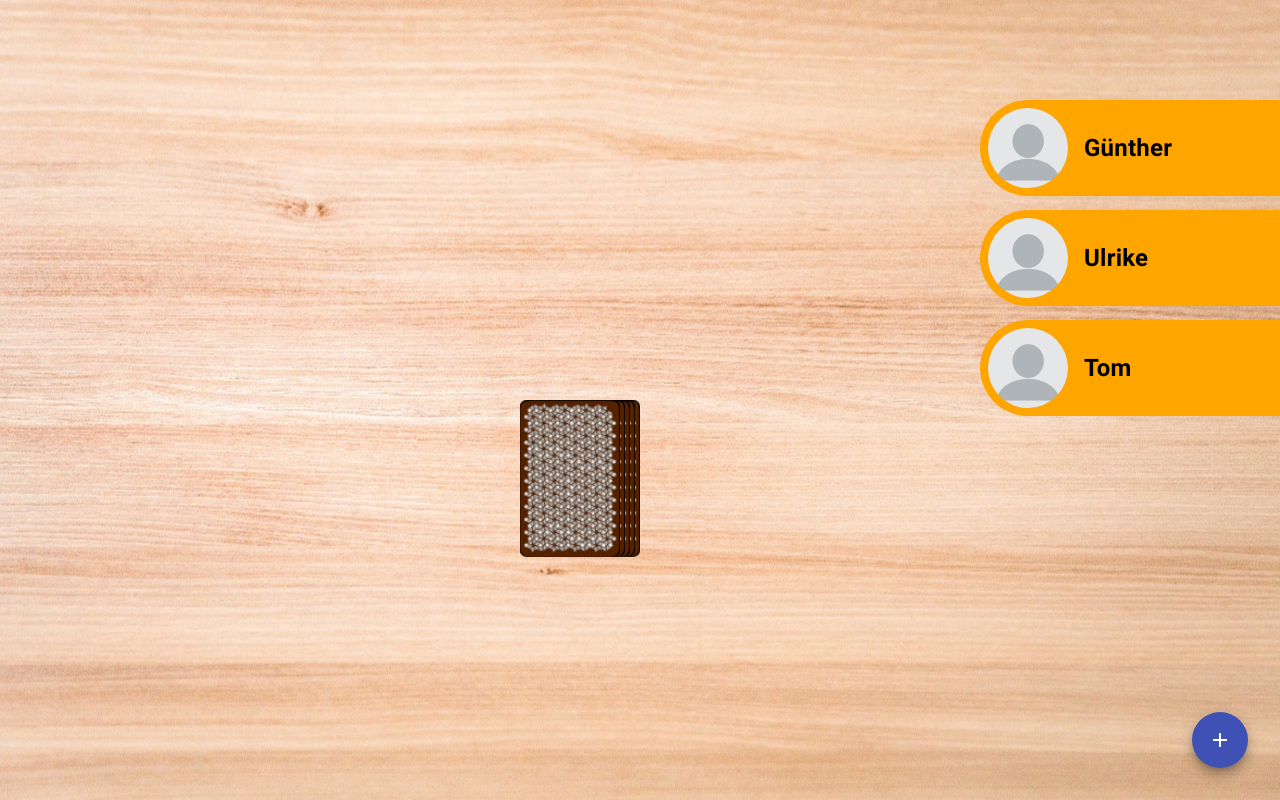
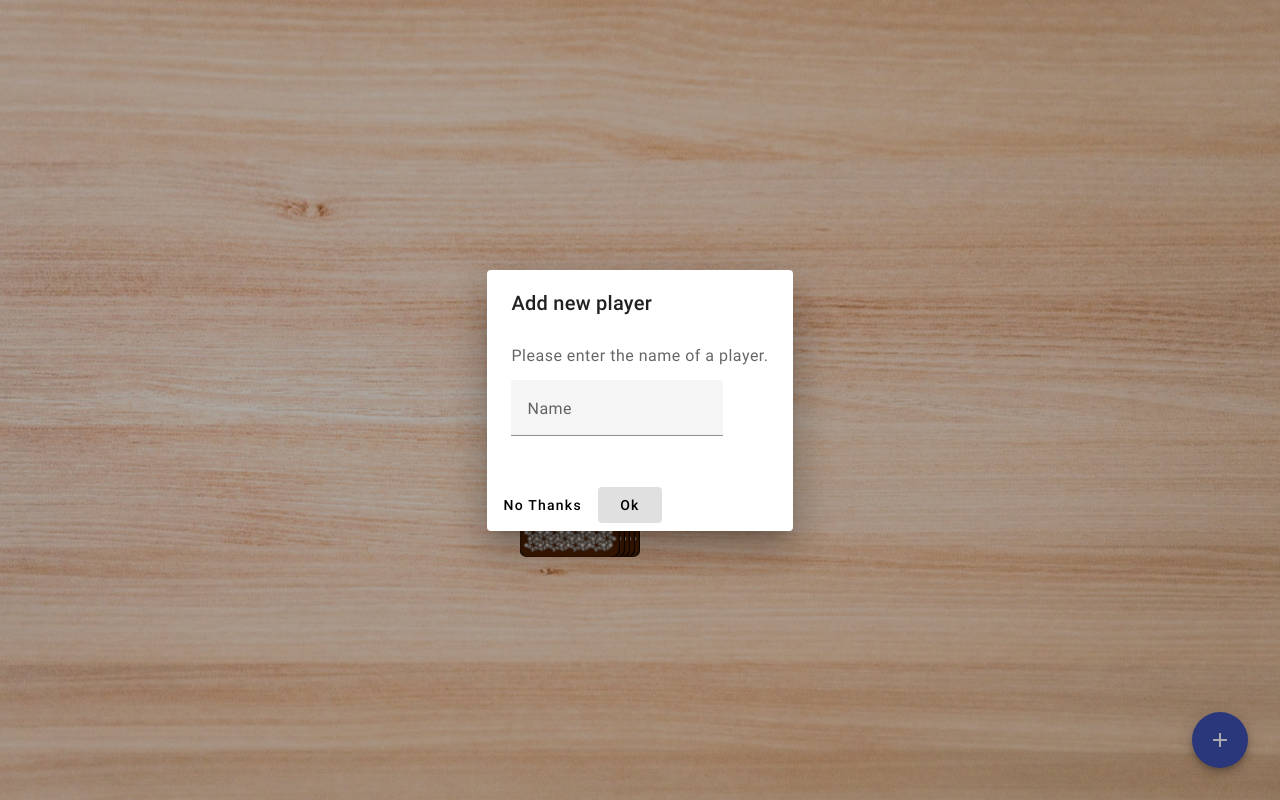
Before and after one commit to RicardoGeada/ringoffire, an Angular app: page /game in a window 1280 px wide. Both pictures are taken after a click on the button "add". Built offline with nearby package versions, Linux system fonts and the light colour scheme.

Commit message:
added material dialog

```diff
--- a/src/app/dialog-add-player/dialog-add-player.component.html
+++ b/src/app/dialog-add-player/dialog-add-player.component.html
@@ -1 +1,12 @@
-<p>dialog-add-player works!</p>
+<h1 mat-dialog-title>Add new player</h1>
+<div mat-dialog-content>
+  <p>Please enter the name of a player.</p>
+  <mat-form-field>
+    <mat-label>Name</mat-label>
+    <input matInput [(ngModel)]="name">
+  </mat-form-field>
+</div>
+<div mat-dialog-actions>
+  <button mat-button (click)="onNoClick()">No Thanks</button>
+  <button mat-button [mat-dialog-close]="name" cdkFocusInitial>Ok</button>
+</div>
--- a/src/app/dialog-add-player/dialog-add-player.component.ts
+++ b/src/app/dialog-add-player/dialog-add-player.component.ts
@@ -1,12 +1,38 @@
 import { Component } from '@angular/core';
+import {
+  MatDialog,
+  MAT_DIALOG_DATA,
+  MatDialogRef,
+  MatDialogTitle,
+  MatDialogContent,
+  MatDialogActions,
+  MatDialogClose,
+} from '@angular/material/dialog';
+import {MatButtonModule} from '@angular/material/button';
+import {FormsModule} from '@angular/forms';
+import {MatInputModule} from '@angular/material/input';
+import {MatFormFieldModule} from '@angular/material/form-field';
 
 @Component({
   selector: 'app-dialog-add-player',
   standalone: true,
-  imports: [],
+  imports: [
+    MatFormFieldModule,
+    MatInputModule,
+    FormsModule,
+    MatButtonModule,
+    MatDialogTitle,
+    MatDialogContent,
+    MatDialogActions,
+    MatDialogClose,
+  ],
   templateUrl: './dialog-add-player.component.html',
-  styleUrl: './dialog-add-player.component.scss'
+  styleUrl: './dialog-add-player.component.scss',
 })
 export class DialogAddPlayerComponent {
+  name: string = '';
 
+  onNoClick() {
+
+  }
 }
--- a/src/app/game/game.component.html
+++ b/src/app/game/game.component.html
@@ -15,6 +15,6 @@
     </div>
 </div>
 
-<button mat-fab color="primary" class="btn-add" aria-label="Example icon button with a delete icon">
+<button mat-fab color="primary" class="btn-add" (click)="openDialog()" aria-label="add-player">
     <mat-icon>add</mat-icon>
 </button>
--- a/src/app/game/game.component.ts
+++ b/src/app/game/game.component.ts
@@ -4,11 +4,14 @@
 import { PlayerComponent } from '../player/player.component';
 import {MatButtonModule} from '@angular/material/button';
 import {MatIconModule} from '@angular/material/icon';
+import {MatDialog} from '@angular/material/dialog';
+import {MatDialogModule} from '@angular/material/dialog';
+import { DialogAddPlayerComponent } from '../dialog-add-player/dialog-add-player.component';
 
 @Component({
   selector: 'app-game',
   standalone: true,
-  imports: [CommonModule, PlayerComponent, MatButtonModule, MatIconModule],
+  imports: [CommonModule, PlayerComponent, MatButtonModule, MatIconModule, MatDialogModule],
   templateUrl: './game.component.html',
   styleUrl: './game.component.scss'
 })
@@ -17,7 +20,7 @@
   currentCard: string = '' ;
   game = new Game();
 
-  constructor() {
+  constructor(public dialog: MatDialog) {
     this.newGame();
   }
 
@@ -37,4 +40,12 @@
       }, 1000);
     }
   }
+
+  openDialog(): void {
+    const dialogRef = this.dialog.open(DialogAddPlayerComponent);
+
+    dialogRef.afterClosed().subscribe((name: string) => {
+      this.game.players.push(name);
+    });
+  }
 }
--- a/src/models/game.ts
+++ b/src/models/game.ts
@@ -1,5 +1,5 @@
 export class Game {
-  public players: string[] = ['Günther', 'Ulrike', 'Tom'];
+  public players: string[] = [];
   public stack: string[] = [];
   public playedCards: string[] = [];
   public currentPlayer: number = 0;
```
